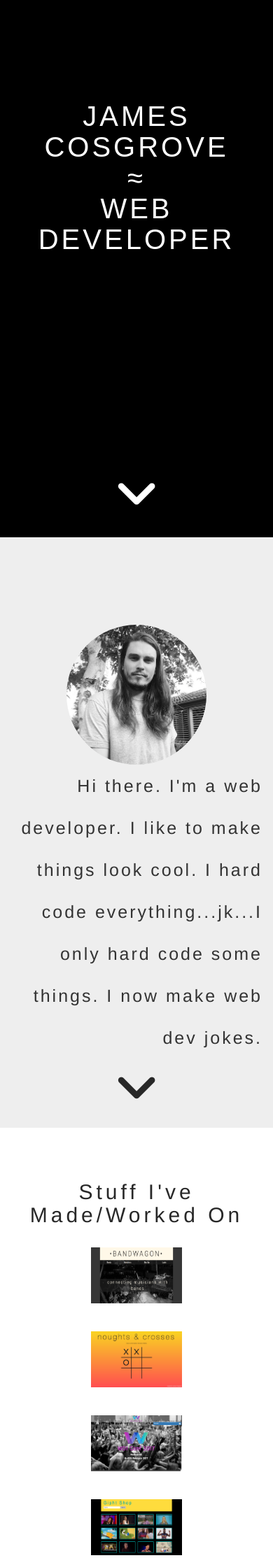
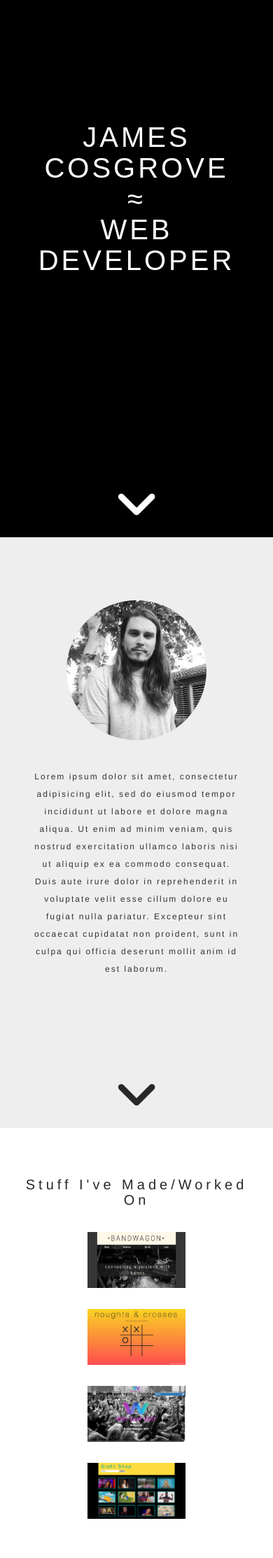
Before and after one commit to james-cosgrove/portfolio, a web app: file app/index.html in a window 390 px wide. Shown: the part 76-2303 px from the top of the page at 70% size. Run offline with its HTML, style and script files only (its server is not run), Linux system fonts and the light colour scheme; some libraries are stand-ins or nearby versions.

Commit message:
css changes for responsive design

```diff
--- a/app/css/main.css
+++ b/app/css/main.css
@@ -1,6 +1,7 @@
 body {
   width: 100%;
-  height: 100%; }
+  height: 100%;
+  overflow-y: scroll; }
 
 nav {
   font-family: "Gotham SSm A","Gotham SSm B",sans-serif;
@@ -79,7 +80,6 @@ ul.nav {
 
 .intro-section {
   height: 100%;
-  padding-top: 50px;
   text-align: center;
   left: 0;
   top: 0;
@@ -94,14 +94,12 @@ ul.nav {
     font-family: "Gotham SSm A","Gotham SSm B", sans-serif;
     margin-top: 170px; }
   .intro-section .fa {
-    margin-top: 20px;
     color: white; }
   .intro-section .container {
-    height: 80vh; }
+    height: 90vh; }
 
 .about-section {
   height: 100%;
-  padding-top: 25px;
   text-align: center;
   background: #eee; }
   .about-section h1 {
@@ -110,46 +108,46 @@ ul.nav {
     color: #282828;
     font-weight: 300; }
   .about-section img {
-    height: 400px;
+    margin-top: 90px;
+    height: 450px;
     width: auto;
     border-radius: 300px; }
-  .about-section .about-paragraph {
-    font-size: 3.5rem;
+  .about-section p {
+    margin-top: 90px;
+    font-size: 2rem;
     text-align: right;
-    line-height: 70px;
+    line-height: 40px;
     letter-spacing: 3px;
     font-family: 'helvetica';
     font-weight: 300; }
   .about-section .fa {
     margin-top: 0px; }
   .about-section .container {
-    height: 80vh;
-    margin-top: 50px; }
+    height: 90vh; }
   .about-section .row {
     margin-top: 50px; }
 
 .projects-section {
   height: 100%;
-  padding-top: 25px;
   text-align: center;
   background: #fff; }
   .projects-section h1 {
     letter-spacing: 5px;
-    font-size: 5rem;
+    font-size: 4rem;
     color: #282828;
     font-weight: 300;
-    margin-top: 50px; }
+    margin-top: 70px; }
   .projects-section .project-images {
     display: flex;
     flex-wrap: wrap;
     justify-content: space-around; }
     .projects-section .project-images img {
-      height: 180px;
-      width: 290px;
+      height: 160px;
+      width: 260px;
       margin: 40px;
       transition: all .2s ease; }
   .projects-section .container {
-    height: 80vh; }
+    height: 90vh; }
 
 .project-images img:hover {
   transform: scale(1.05);
@@ -200,25 +197,45 @@ footer {
     float: right;
     padding-right: 10px; }
 
+@media all and (max-width: 1250px) {
+  .about-section img {
+    height: 400px;
+    margin-top: 100px; }
+  .about-section p.about-paragraph {
+    font-size: 1.7rem;
+    margin-top: 100px;
+    line-height: 35px; } }
+
 @media all and (max-width: 1000px) {
   .about-section img {
-    height: 300px; }
+    height: 350px;
+    margin-top: 130px; }
   .about-section p.about-paragraph {
-    font-size: 2.5rem;
-    line-height: 60px;
+    font-size: 1.5rem;
+    margin-top: 130px;
+    line-height: 30px;
     letter-spacing: 3px; } }
 
 @media all and (max-width: 915px) {
   .intro-section h1 {
-    font-size: 6rem; }
+    font-size: 6rem;
+    margin-top: 200px; }
   .projects-section img {
     height: 140px !important;
     width: 240px !important;
     margin: 30px !important; }
   .projects-section h1 {
     font-size: 4rem; }
+  .projects-section .project-images {
+    margin-top: 70px; }
   .about-section img {
-    height: 250px; }
+    height: 320px;
+    margin-top: 150px; }
+  .about-section p.about-paragraph {
+    font-size: 1.4rem;
+    margin-top: 150px;
+    line-height: 28px;
+    letter-spacing: 2px; }
   .contact-section a {
     font-size: 3rem !important;
     margin-top: 70px;
@@ -236,50 +253,101 @@ footer {
     .navbar a {
       color: white !important; }
   .intro-section h1 {
+    font-size: 4rem;
+    margin-top: 250px; }
+  .about-section img {
+    height: 250px;
+    margin-top: 40px; }
+  .about-section a {
+    font-size: 2.5; }
+  .about-section p.about-paragraph {
+    font-size: 1.4rem;
+    text-align: center;
+    padding-top: 40px;
+    width: 75vw;
+    margin: 0 auto;
+    line-height: 25px;
+    letter-spacing: 2px; }
+  .projects-section img {
+    height: 110px !important;
+    width: 180px !important;
+    margin: 25px !important; }
+  .projects-section h1 {
+    font-size: 3rem; }
+  .contact-section a {
+    font-size: 2.5rem !important;
+    margin-top: 80px !important; }
+  .contact-section h1 {
+    font-size: 3rem; } }
+
+@media all and (max-width: 600px) {
+  .about-section img {
+    height: 200px; }
+  .about-section p.about-paragraph {
+    font-size: 1.2rem; }
+  .projects-section img {
+    height: 80px !important;
+    width: 140px !important;
+    margin: 15px !important; }
+  .projects-section .project-images {
+    margin-top: 20px; }
+  .projects-section h1 {
+    font-size: 2rem; }
+  .contact-section a {
+    font-size: 2rem !important;
+    margin-top: 60px !important; }
+  .contact-section h1 {
+    font-size: 2.5rem; } }
+
+@media all and (max-height: 720px) {
+  .intro-section h1 {
     font-size: 4rem; }
   .about-section img {
-    height: 200px; }
-  .about-section a {
-    font-size: 2.5; }
+    height: 220px;
+    margin-top: 15px; }
+  .about-section p.about-paragraph {
+    font-size: 1.5rem;
+    line-height: 18px;
+    letter-spacing: 1.5px;
+    margin-top: 15px;
+    padding-top: 0; }
   .projects-section img {
     height: 80px !important;
     width: 130px !important;
-    margin: 20px !important; }
+    margin: 10px !important; }
   .projects-section h1 {
-    font-size: 3rem; }
+    font-size: 2.5rem; }
   .contact-section a {
-    font-size: 1.7rem;
-    margin-top: 65px !important; }
+    font-size: 2.3rem !important;
+    margin-top: 50px !important; }
   .contact-section h1 {
-    font-size: 3rem; } }
-
-@media all and (max-height: 720px) {
-  .about-section img {
-    height: 300px; }
-  .about-section p.about-paragraph {
-    font-size: 2.5rem;
-    line-height: 60px;
-    letter-spacing: 3px; } }
+    font-size: 2.5rem; } }
 
 @media all and (max-height: 600px) {
   .intro-section h1 {
-    font-size: 6rem; }
+    font-size: 4rem; }
   .projects-section img {
-    height: 140px !important;
-    width: 240px !important;
-    margin: 30px !important; }
+    height: 60px !important;
+    width: 110px !important;
+    margin: 10px !important; }
   .projects-section h1 {
-    font-size: 4rem; }
+    font-size: 2.5rem; }
   .about-section img {
-    height: 250px; }
+    height: 180px;
+    margin-top: 15px; }
+  .about-section p.about-paragraph {
+    font-size: 1.3rem;
+    line-height: 15px;
+    letter-spacing: 1.5px;
+    margin-top: 15px;
+    padding-top: 0; }
   .contact-section a {
-    font-size: 3rem !important;
-    margin-top: 70px;
-    width: 250px; }
+    font-size: 2.3rem !important;
+    margin-top: 45px !important; }
   .contact-section h1 {
-    font-size: 4rem; } }
+    font-size: 2.5rem; } }
 
-@media all and (max-height: 450px) {
+@media all and (max-height: 500px) {
   .top-nav-collapse {
     padding: 0; }
   .navbar {
--- a/app/index.html
+++ b/app/index.html
@@ -74,11 +74,12 @@
   <section id="about" class="about-section">
     <div class="container">
       <div class="row">
-        <div class="col-md-6 profile-pic-container">
+        <div class="col-sm-6 profile-pic-container">
           <img class='profile-pic' src="./images/me.png" alt="Profile Picture">
         </div>
         <div class="col-md-5 profile-paragraph-container">
-          <p class="about-paragraph">Hi there. I'm a web developer. I like to make things look cool. I hard code everything...jk...I only hard code some things. I now make web dev jokes.</p>
+          <!-- <p class="about-paragraph">Hi there. I'm a web developer. I like to make things look cool. I hard code everything...jk...I only hard code some things. I now make web dev jokes.</p> -->
+          <p class="about-paragraph">Lorem ipsum dolor sit amet, consectetur adipisicing elit, sed do eiusmod tempor incididunt ut labore et dolore magna aliqua. Ut enim ad minim veniam, quis nostrud exercitation ullamco laboris nisi ut aliquip ex ea commodo consequat. Duis aute irure dolor in reprehenderit in voluptate velit esse cillum dolore eu fugiat nulla pariatur. Excepteur sint occaecat cupidatat non proident, sunt in culpa qui officia deserunt mollit anim id est laborum.</p>
         </div>
       </div>
     </div>
--- a/app/scss/main.scss
+++ b/app/scss/main.scss
@@ -5,6 +5,7 @@ $text-color: rgb(40, 40, 40);
 body {
   width: 100%;
   height: 100%;
+  overflow-y: scroll;
 }
 
 nav {
@@ -102,7 +103,6 @@ ul.nav {
 
 .intro-section {
   height: 100%;
-  padding-top: 50px;
   text-align: center;
   left: 0;
   top: 0;
@@ -118,17 +118,15 @@ ul.nav {
     margin-top: 170px;
   }
   .fa {
-    margin-top: 20px;
     color: white;
   }
   .container {
-    height: 80vh;
+    height: 90vh;
   }
 }
 
 .about-section {
   height: 100%;
-  padding-top: 25px;
   text-align: center;
   background: #eee;
   h1 {
@@ -138,14 +136,16 @@ ul.nav {
     font-weight: 300;
   }
   img {
-    height: 400px;
+    margin-top: 90px;
+    height: 450px;
     width: auto;
     border-radius: 300px;
   }
-  .about-paragraph {
-    font-size: 3.5rem;
+  p {
+    margin-top: 90px;
+    font-size: 2rem;
     text-align: right;
-    line-height: 70px;
+    line-height: 40px;
     letter-spacing: 3px;
     font-family: 'helvetica';
     font-weight: 300;
@@ -154,8 +154,7 @@ ul.nav {
     margin-top: 0px;
   }
   .container {
-    height: 80vh;
-    margin-top: 50px;
+    height: 90vh;
   }
   .row {
     margin-top: 50px;
@@ -164,29 +163,28 @@ ul.nav {
 
 .projects-section {
   height: 100%;
-  padding-top: 25px;
   text-align: center;
   background: #fff;
   h1 {
     letter-spacing: 5px;
-    font-size: 5rem;
+    font-size: 4rem;
     color: $text-color;
     font-weight: 300;
-    margin-top: 50px;
+    margin-top: 70px;
   }
   .project-images {
     display: flex;
     flex-wrap: wrap;
     justify-content: space-around;
     img {
-      height: 180px;
-      width: 290px;
+      height: 160px;
+      width: 260px;
       margin: 40px;
       transition: all .2s ease;
     }
   }
   .container {
-    height: 80vh;
+    height: 90vh;
   }
 }
 
@@ -250,16 +247,33 @@ footer {
   }
 }
 
+@media all and (max-width:1250px) {
+  .about-section {
+    img {
+      height: 400px;
+      margin-top: 100px;
+    }
+    p.about-paragraph {
+      font-size: 1.7rem;
+      margin-top: 100px;
+      // margin-right: 20px;
+      line-height: 35px;
+      // letter-spacing: 3px;
+    }
+  }
+}
+
 @media all and (max-width:1000px) {
   .about-section {
     img {
-      height: 300px;
+      height: 350px;
+      margin-top: 130px;
     }
     p.about-paragraph {
-      font-size: 2.5rem;
-      // margin-top: 100px;
+      font-size: 1.5rem;
+      margin-top: 130px;
       // margin-right: 20px;
-      line-height: 60px;
+      line-height: 30px;
       letter-spacing: 3px;
     }
   }
@@ -268,6 +282,7 @@ footer {
 @media all and (max-width:915px) {
   .intro-section h1 {
     font-size: 6rem;
+    margin-top: 200px;
   }
   .projects-section {
     img {
@@ -278,10 +293,21 @@ footer {
     h1 {
       font-size: 4rem;
     }
+    .project-images {
+      margin-top: 70px;
+    }
   }
   .about-section {
     img {
-      height: 250px;
+      height: 320px;
+      margin-top: 150px;
+    }
+    p.about-paragraph {
+      font-size: 1.4rem;
+      margin-top: 150px;
+      // margin-right: 20px;
+      line-height: 28px;
+      letter-spacing: 2px;
     }
   }
   .contact-section {
@@ -311,20 +337,31 @@ footer {
   }
   .intro-section h1 {
     font-size: 4rem;
+    margin-top: 250px;
   }
   .about-section {
     img {
-      height: 200px;
+      height: 250px;
+      margin-top: 40px;
     }
     a {
       font-size: 2.5;
     }
+    p.about-paragraph {
+      font-size: 1.4rem;
+      text-align: center;
+      padding-top: 40px;
+      width: 75vw;
+      margin: 0 auto;
+      line-height: 25px;
+      letter-spacing: 2px;
+    }
   }
   .projects-section {
     img {
-      height: 80px !important;
-      width: 130px !important;
-      margin: 20px !important;
+      height: 110px !important;
+      width: 180px !important;
+      margin: 25px !important;
     }
     h1 {
       font-size: 3rem;
@@ -341,53 +378,120 @@ footer {
   }
 }
 
-@media all and (max-height:720px) {
+@media all and (max-width:600px) {
   .about-section {
     img {
-      height: 300px;
+      height: 200px;
     }
     p.about-paragraph {
+      font-size: 1.2rem;
+    }
+  }
+  .projects-section {
+    img {
+      height: 80px !important;
+      width: 140px !important;
+      margin: 15px !important;
+    }
+    .project-images {
+      margin-top: 20px;
+    }
+    h1 {
+      font-size: 2rem;
+    }
+  }
+  .contact-section {
+    a {
+      font-size: 2rem !important;
+      margin-top: 60px !important;
+    }
+    h1 {
       font-size: 2.5rem;
+    }
+  }
+}
+
+@media all and (max-height:720px) {
+  .intro-section h1 {
+    font-size: 4rem;
+  }
+  .about-section {
+    img {
+      height: 220px;
+      margin-top: 15px;
+    }
+    p.about-paragraph {
+      font-size: 1.5rem;
       // margin-top: 100px;
       // margin-right: 20px;
-      line-height: 60px;
-      letter-spacing: 3px;
+      line-height: 18px;
+      letter-spacing: 1.5px;
+      margin-top: 15px;
+      padding-top: 0;
+    }
+  }
+  .projects-section {
+    img {
+      height: 80px !important;
+      width: 130px !important;
+      margin: 10px !important;
+    }
+    h1 {
+      font-size: 2.5rem;
+    }
+  }
+  .contact-section {
+    a {
+      font-size: 2.3rem !important;
+      margin-top: 50px !important;
+    }
+    h1 {
+      font-size: 2.5rem;
     }
   }
 }
 
 @media all and (max-height:600px) {
   .intro-section h1 {
-    font-size: 6rem;
+    font-size: 4rem;
   }
   .projects-section {
     img {
-      height: 140px !important;
-      width: 240px !important;
-      margin: 30px !important;
+      height: 60px !important;
+      width: 110px !important;
+      margin: 10px !important;
     }
     h1 {
-      font-size: 4rem;
+      font-size: 2.5rem;
     }
   }
   .about-section {
     img {
-      height: 250px;
+      height: 180px;
+      margin-top: 15px;
+    }
+    p.about-paragraph {
+      font-size: 1.3rem;
+      // margin-top: 100px;
+      // margin-right: 20px;
+      line-height: 15px;
+      letter-spacing: 1.5px;
+      margin-top: 15px;
+      padding-top: 0;
     }
   }
   .contact-section {
     a {
-      font-size: 3rem !important;
-      margin-top: 70px;
-      width: 250px;
+      font-size: 2.3rem !important;
+      margin-top: 45px !important;
     }
     h1 {
-      font-size: 4rem;
+      font-size: 2.5rem;
     }
   }
 }
 
-@media all and (max-height:450px) {
+@media all and (max-height:500px) {
   .top-nav-collapse {
       padding: 0;
   }
```
Also changed, not shown: other parts of app/css/main.css (+20 -13 lines), other parts of app/scss/main.scss (+25 -15 lines), 1 other file.
